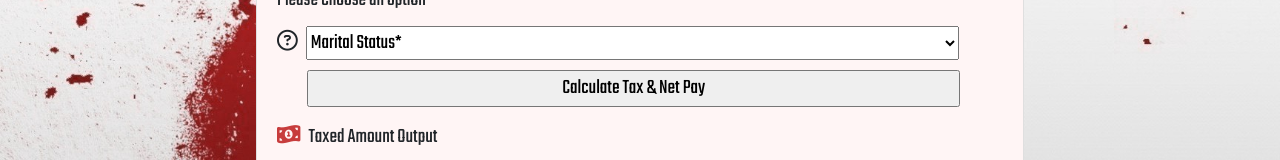
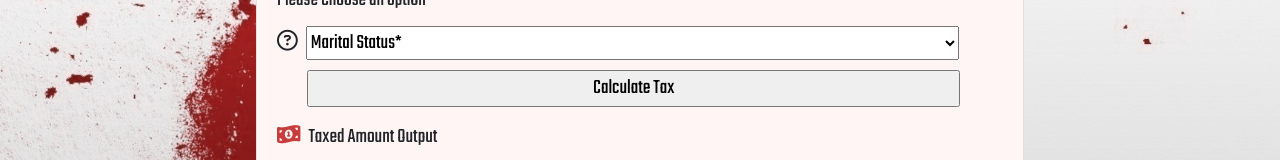
Before and after one commit to Code-Institute-Submissions/interactive-frontend-development-project, a plain HTML site: page index.html in a window 1280 px wide. Shown: the part 290-450 px from the top of the page. Drawn offline with nearby package versions, Linux system fonts and the light colour scheme.

Commit message:
added typo fix for calculate button

```diff
--- a/index.html
+++ b/index.html
@@ -87,7 +87,7 @@
                                             </select>
                                         </div>
                                         <br><span class="required-message-dropdown"></span>
-                                        <input id="income-taxed-btn" type="button" name="calculate-income-tax" value="Calculate Tax & Net Pay">
+                                        <input id="income-taxed-btn" type="button" name="calculate-income-tax" value="Calculate Tax">
                                         <p class="font-size"><span class="make-red"><i class="fas fa-money-bill-wave-alt"></i></span> <span id="income-tax-output">Taxed Amount Output</span></p>
                                         <p class="font-size"><i class="fas fa-money-bill-wave-alt"></i> <span id="net-pay">Net Pay Output</span></p>
                                         <p class="font-size"><i class="fas fa-money-bill-wave-alt"></i> <span id="weekly-pay">Weekly Pay Output</span></p>
```
